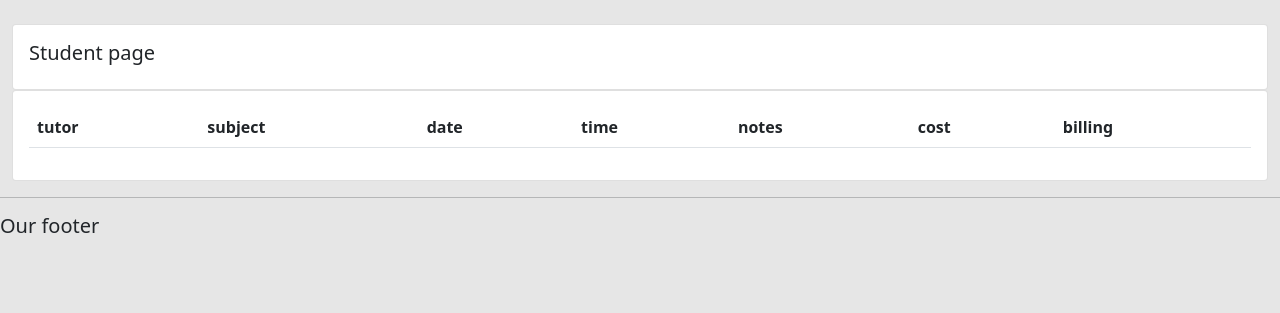
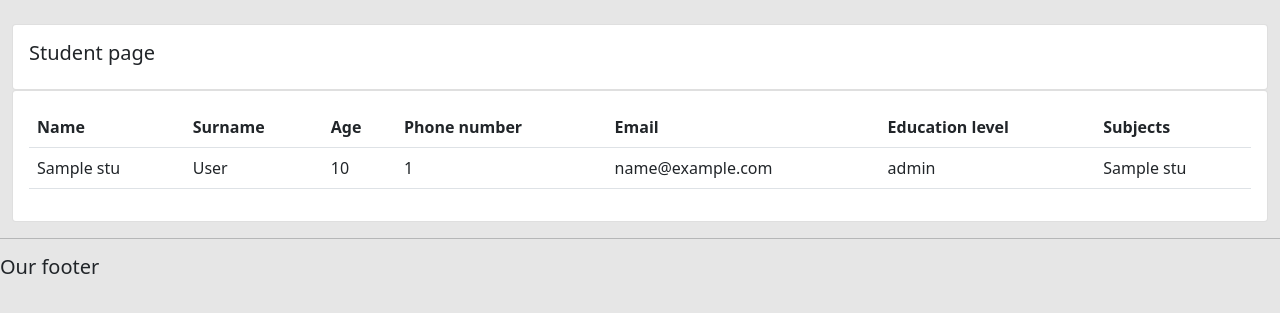
Before and after one commit to SethCardoen/tutorplaform123, a Django app: template stutor/templates/stutor/students.html in a window 1280 px wide. Shown: the part 111-424 px from the top of the page. Run offline with Django 3.2, Linux system fonts and the light colour scheme; the template is opened without the code that fills it: most values are stand-ins (such as "Sample title", 1, 10 or a date in 2020); lists and menus that the app fills with data are empty; some libraries are stand-ins or nearby versions.

Commit message:
Basic table in student and dashboard

```diff
--- a/stutor/templates/stutor/students.html
+++ b/stutor/templates/stutor/students.html
@@ -11,17 +11,31 @@
         <div class="card card-body">
             <table class="table">
                 <tr>
-                    <th>tutor</th>
-                    <th>subject</th>
-                    <th>date</th>
-                    <th>time</th>
-                    <th>notes</th>
-                    <th>cost</th>
-                    <th>billing</th>
+                    <th>Name</th>
+                    <th>Surname</th>
+                    <th>Age</th>
+                    <th>Phone number</th>
+                    <th>Email</th>
+                    <th>Education level</th>
+                    <th>Subjects</th>
                 </tr>
+
+                {% for i in stu %}
+                <tr>
+                    <td> {{i.name}} </td>
+                    <td> {{i.surname}} </td>
+                    <td> {{i.age}} </td>
+                    <td> {{i.phone_number}} </td>
+                    <td> {{i.email}} </td>
+                    <td> {{i.education_level}} </td>
+                    <td> {{i.subject}} </td>
+                </tr>
+                {% endfor %}
+
+
             </table>
         </div>
     </div>
 </div>
 
-{% endblock%}
+{% endblock %}
--- a/stutor/urls.py
+++ b/stutor/urls.py
@@ -3,7 +3,7 @@ from . import views
 
 urlpatterns = [
     path('', views.home),
-    path('student/', views.student),
+    path('student/', views.student_page),
     path('tutor/', views.tutor),
 
 ]
```
Also changed, not shown: stutor/templates/stutor/dashboard.html (+8 -1 lines), stutor/views.py (+12 -4 lines), db.sqlite3.
